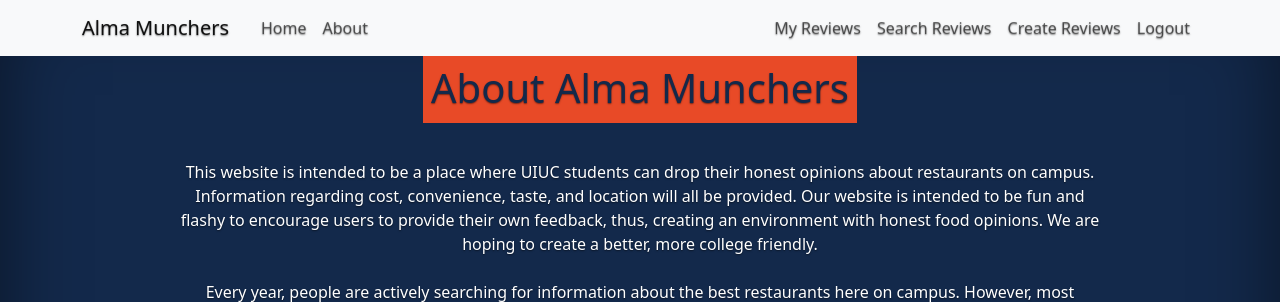
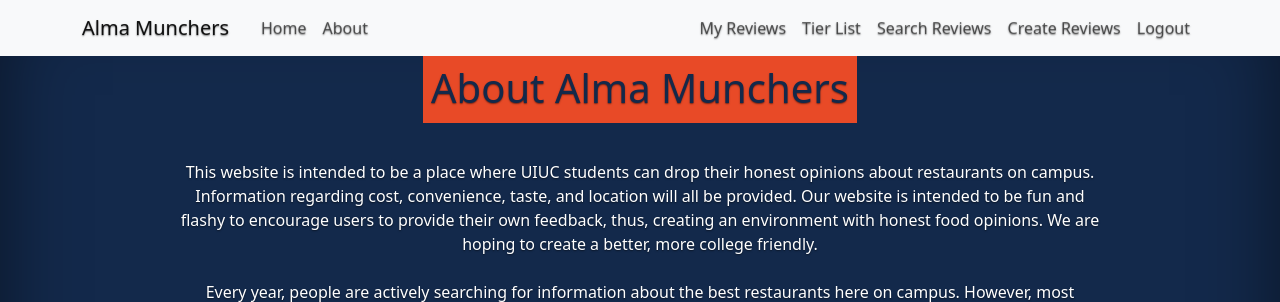
Before and after one commit to akod0883/alma, a Flask app: template demo/app/templates/about.html in a window 1280 px wide. Shown: the top 302 px of the page. Run offline with Flask 2, Linux system fonts and the light colour scheme; the template is opened without the code that fills it: most values are stand-ins (such as "Sample title", 1, 10 or a date in 2020); parts of the project's set-up code (start-up, migrations or seed data) failed here and were passed over; some libraries are stand-ins or nearby versions.

Commit message:
finished tier list again

```diff
--- a/updatedDemo/app/templates/about.html
+++ b/updatedDemo/app/templates/about.html
@@ -62,6 +62,7 @@
               <a class="nav-item nav-link" href="{{ url_for('register') }}">Register</a>
               {% else %}
               <a class="nav-item nav-link" href="{{ url_for('home') }}">My Reviews</a>
+              <a class="nav-item nav-link" href="{{ url_for('tier_list') }}">Tier List</a>
               <a class="nav-item nav-link" href="{{ url_for('search_review') }}">Search Reviews</a>
               <a class="nav-item nav-link" href="{{ url_for('create_reviews') }}">Create Reviews</a>
               <a class="nav-item nav-link" href="{{ url_for('logout') }}">Logout</a>
--- a/updatedDemo/app/templates/homepage.html
+++ b/updatedDemo/app/templates/homepage.html
@@ -64,6 +64,7 @@
               <a class="nav-item nav-link" href="{{ url_for('register') }}">Register</a>
               {% else %}
               <a class="nav-item nav-link" href="{{ url_for('home') }}">My Reviews</a>
+              <a class="nav-item nav-link" href="{{ url_for('tier_list') }}">Tier List</a>
               <a class="nav-item nav-link" href="{{ url_for('search_review') }}">Search Reviews</a>
               <a class="nav-item nav-link" href="{{ url_for('create_reviews') }}">Create Reviews</a>
               <a class="nav-item nav-link" href="{{ url_for('logout') }}">Logout</a>
```
